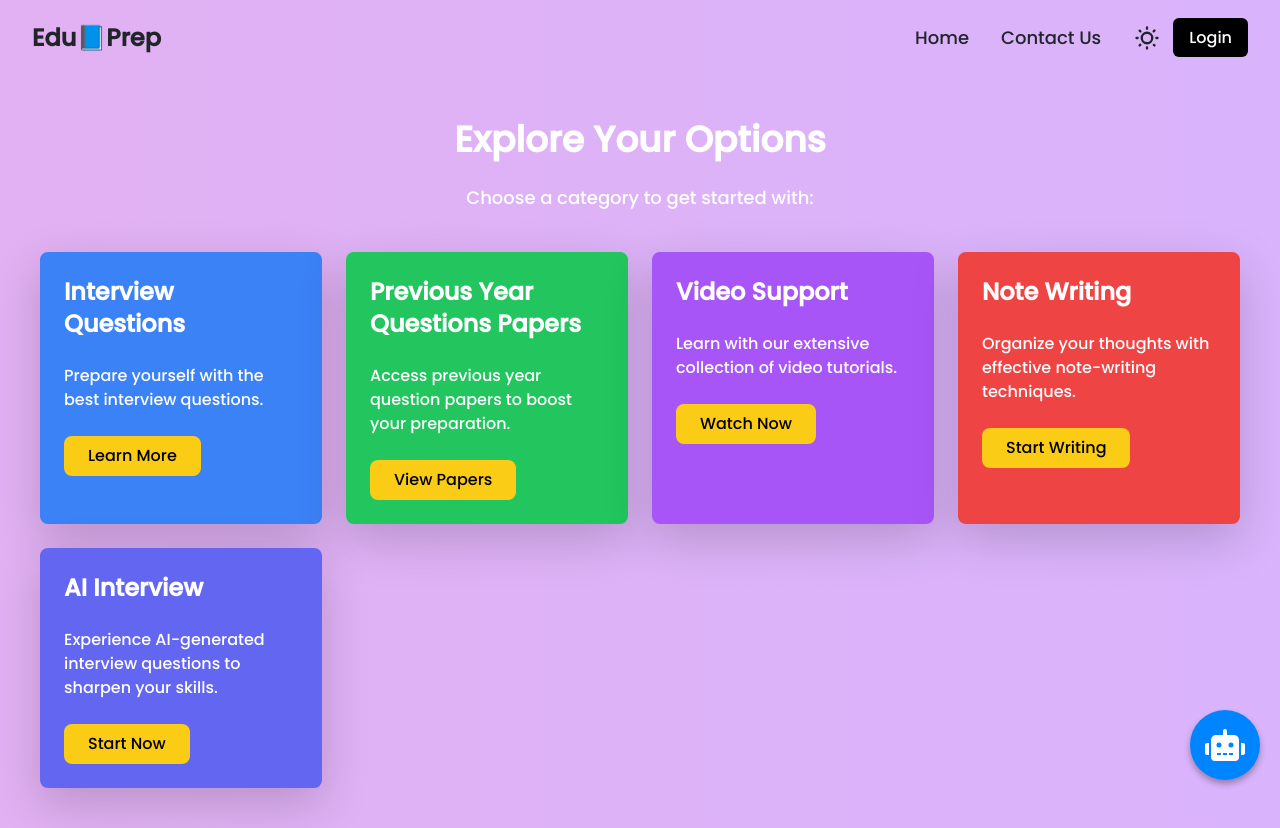
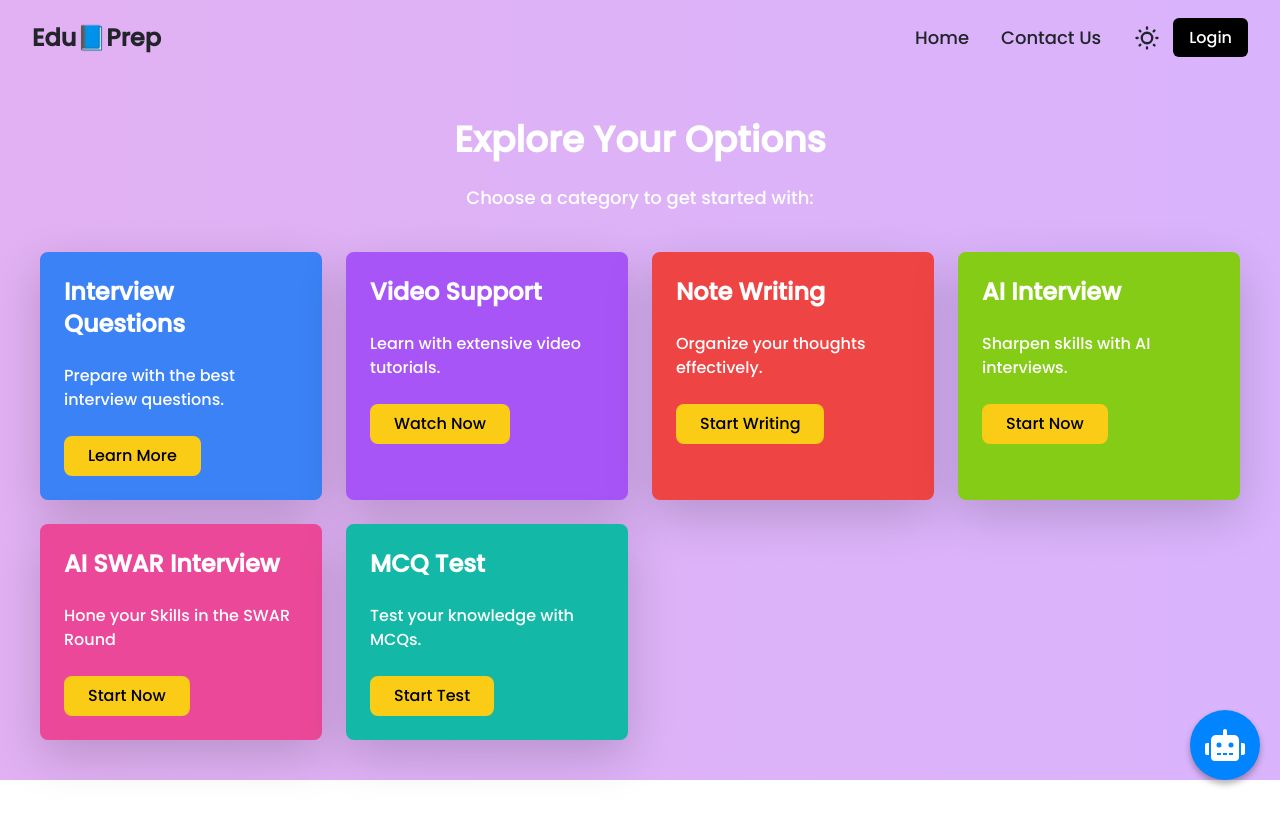
Before and after one commit to devkinandan386/bookStoreApp, a React (Vite) app in the folder Frontend/: page /Other in a window 1280 px wide. After the commit the page ends 800 px from the top, so only its background shows below. Built offline with nearby package versions, Linux system fonts and the light colour scheme.

Commit message:
Update Other.jsx

```diff
--- a/Frontend/src/components/Other.jsx
+++ b/Frontend/src/components/Other.jsx
@@ -1,218 +1,178 @@
-import React, { useState, useEffect } from 'react';
-import { useNavigate } from 'react-router-dom';
+import React, { useState, useEffect } from "react";
+import { useNavigate } from "react-router-dom";
 import Navbar from "../components/Navbar"; // Adjust the path based on Navbar location
-import '../index.css'; // Importing the CSS file
+import "../index.css"; // Importing the CSS file
 
 function Other() {
-  const navigate = useNavigate();  // Initialize useNavigate hook
-  const [isModalOpen, setIsModalOpen] = useState(false);  // Modal state for interview details
-  const [isWebcamEnabled, setIsWebcamEnabled] = useState(false);  // State for webcam checkbox
-  const [webcamStream, setWebcamStream] = useState(null);  // State for webcam stream
-  const [isAlertOpen, setIsAlertOpen] = useState(false); // State for custom alert visibility
+  const navigate = useNavigate();
+  const [isModalOpen, setIsModalOpen] = useState(false);
+  const [isWebcamEnabled, setIsWebcamEnabled] = useState(false);
+  const [webcamStream, setWebcamStream] = useState(null);
+  const [isAlertOpen, setIsAlertOpen] = useState(false);
 
-  // Action functions for button clicks
-  const handleLearnMoreClick = () => {
-    navigate('/interview-questions');  // Navigate to the InterviewQuestions page
-  };
+  const handleLearnMoreClick = () => navigate("/interview-questions");
+  const handleLetStartInterviewClick = () => navigate("/Other/AddNewInterview");
 
-  const handleViewPapersClick = () => {
-    navigate('/previous-year-papers');  // Navigate to Previous Year Papers
-  };
-
-  const handleWatchNowClick = () => {
-    navigate('/video-support');  // Navigate to Video Support
-  };
-
-  const handleStartWritingClick = () => {
-    navigate('/note-writing');  // Navigate to Note Writing
-  };
-
-  const handleStartInterviewClick = () => {
-    setIsModalOpen(true);  // Open modal to input interview details
-  };
+  const handleWatchNowClick = () => navigate("/video-support");
+  const handleStartWritingClick = () => navigate("/note-writing");
+  const handleStartInterviewClick = () => setIsModalOpen(true);
+  const handleStartMCQTestClick = () => navigate("/mcq-test");
+  const handleSwarRoundClick = () => navigate("/swarround");
 
   const handleStartMockInterview = () => {
-    const jobRole = document.getElementById("job-role").value; // Get the job role input value
-    const isJobRoleValid = jobRole.trim() !== ""; // Check if job role is not empty
-
-    // Check if the webcam is enabled
-    const isWebcamValid = isWebcamEnabled && webcamStream !== null;
-
-    // Only proceed if the job role is valid and the webcam is enabled
-    if (isJobRoleValid && isWebcamValid) {
+    const jobRole = document.getElementById("job-role").value.trim();
+    if (jobRole && isWebcamEnabled && webcamStream) {
       setIsModalOpen(false);
-      navigate('/ai-interview'); // Navigate to Mock Interview page
+      navigate("/ai-interview");
     } else {
-      setIsAlertOpen(true); // Show custom alert if validation fails
+      setIsAlertOpen(true);
     }
   };
 
-  // Webcam access logic
   const handleWebcamToggle = async () => {
     if (isWebcamEnabled) {
-      // Stop the webcam stream if already enabled
       if (webcamStream) {
-        const tracks = webcamStream.getTracks();
-        tracks.forEach(track => track.stop());
+        webcamStream.getTracks().forEach((track) => track.stop());
       }
-      setWebcamStream(null);  // Clear the webcam stream
+      setWebcamStream(null);
     } else {
       try {
-        const stream = await navigator.mediaDevices.getUserMedia({
-          video: true,
-          audio: true,
-        });
-        setWebcamStream(stream);  // Set the webcam stream to state
+        const stream = await navigator.mediaDevices.getUserMedia({ video: true, audio: true });
+        setWebcamStream(stream);
       } catch (err) {
-        console.error("Error accessing webcam and microphone: ", err);
+        console.error("Error accessing webcam: ", err);
       }
     }
-    setIsWebcamEnabled(!isWebcamEnabled);  // Toggle the webcam state
+    setIsWebcamEnabled(!isWebcamEnabled);
   };
 
-  // Cleanup webcam stream when component unmounts
   useEffect(() => {
     return () => {
       if (webcamStream) {
-        const tracks = webcamStream.getTracks();
-        tracks.forEach(track => track.stop());
+        webcamStream.getTracks().forEach((track) => track.stop());
       }
     };
   }, [webcamStream]);
 
   return (
     <div className="min-h-screen">
-      {/* Include Navbar */}
       <Navbar />
-
-      {/* Main Content */}
       <div className="flex flex-col items-center justify-center bg-gradient-to-r from-pink-300 to-purple-300 text-white py-10 bg-animate">
-
-        {/* Heading with hover animation */}
-        <h1 className="text-4xl font-bold mb-6 mt-20 transform transition duration-500 hover:text-yellow-300 hover:scale-110">
+        <h1 className="text-4xl font-bold mb-6 mt-20 hover:text-yellow-300 hover:scale-110 transition duration-500">
           Explore Your Options
         </h1>
         <p className="text-lg mb-10">Choose a category to get started with:</p>
 
-        {/* Cards Section */}
         <div className="grid grid-cols-1 sm:grid-cols-2 md:grid-cols-4 gap-6 w-full px-10">
-          {/* Card 1: Interview Questions */}
-          <div className="bg-blue-500 hover:bg-blue-600 text-white p-6 rounded-lg shadow-lg transform transition duration-300 hover:scale-105 hover:translate-y-2">
+          {/* Cards Section */}
+          {/* Interview Questions */}
+          <div className="bg-blue-500 hover:bg-blue-600 text-white p-6 rounded-lg shadow-lg transform transition hover:scale-105">
             <h2 className="text-2xl font-bold mb-4">Interview Questions</h2>
-            <p>Prepare yourself with the best interview questions.</p>
+            <p>Prepare with the best interview questions.</p>
             <button
               className="mt-4 bg-yellow-400 hover:bg-yellow-500 text-black py-2 px-4 rounded-lg"
-              onClick={handleLearnMoreClick} // On click event for this button
+              onClick={handleLearnMoreClick}
             >
               Learn More
             </button>
           </div>
-
-          {/* Card 2: Previous Year Papers */}
-          <div className="bg-green-500 hover:bg-green-600 text-white p-6 rounded-lg shadow-lg transform transition duration-300 hover:scale-105 hover:translate-y-2">
-            <h2 className="text-2xl font-bold mb-4">Previous Year Questions Papers</h2>
-            <p>Access previous year question papers to boost your preparation.</p>
+          {/* Video Support */}
+          <div className="bg-purple-500 hover:bg-purple-600 text-white p-6 rounded-lg shadow-lg transform transition hover:scale-105">
+            <h2 className="text-2xl font-bold mb-4">Video Support</h2>
+            <p>Learn with extensive video tutorials.</p>
             <button
               className="mt-4 bg-yellow-400 hover:bg-yellow-500 text-black py-2 px-4 rounded-lg"
-              onClick={handleViewPapersClick} // On click event for this button
-            >
-              View Papers
-            </button>
-          </div>
-
-          {/* Card 3: Video Support */}
-          <div className="bg-purple-500 hover:bg-purple-600 text-white p-6 rounded-lg shadow-lg transform transition duration-300 hover:scale-105 hover:translate-y-2">
-            <h2 className="text-2xl font-bold mb-4">Video Support</h2>
-            <p>Learn with our extensive collection of video tutorials.</p>
-            <button
-              className="mt-4 bg-yellow-400 hover:bg-yellow-500 text-black py-2 px-4 rounded-lg"
-              onClick={handleWatchNowClick} // On click event for this button
+              onClick={handleWatchNowClick}
             >
               Watch Now
             </button>
           </div>
-
-          {/* Card 4: Note Writing */}
-          <div className="bg-red-500 hover:bg-red-600 text-white p-6 rounded-lg shadow-lg transform transition duration-300 hover:scale-105 hover:translate-y-2">
+          {/* Note Writing */}
+          <div className="bg-red-500 hover:bg-red-600 text-white p-6 rounded-lg shadow-lg transform transition hover:scale-105">
             <h2 className="text-2xl font-bold mb-4">Note Writing</h2>
-            <p>Organize your thoughts with effective note-writing techniques.</p>
+            <p>Organize your thoughts effectively.</p>
             <button
               className="mt-4 bg-yellow-400 hover:bg-yellow-500 text-black py-2 px-4 rounded-lg"
-              onClick={handleStartWritingClick} // On click event for this button
+              onClick={handleStartWritingClick}
             >
               Start Writing
             </button>
           </div>
-
-          {/* Card 5: AI Interview */}
-          <div className="bg-indigo-500 hover:bg-indigo-600 text-white p-6 rounded-lg shadow-lg transform transition duration-300 hover:scale-105 hover:translate-y-2">
+          {/* AI Interview mock actual */}
+          <div className="bg-lime-500 hover:bg-lime-600 text-white p-6 rounded-lg shadow-lg transform transition hover:scale-105">
             <h2 className="text-2xl font-bold mb-4">AI Interview</h2>
-            <p>Experience AI-generated interview questions to sharpen your skills.</p>
+            <p>Sharpen skills with AI interviews.</p>
             <button
               className="mt-4 bg-yellow-400 hover:bg-yellow-500 text-black py-2 px-4 rounded-lg"
-              onClick={handleStartInterviewClick}
+              onClick={handleLetStartInterviewClick}
             >
               Start Now
+            </button>
+          </div>
+          {/* AI Interview mock actual */}
+<div className="bg-pink-500 hover:bg-pink-600 text-white p-6 rounded-lg shadow-lg transform transition hover:scale-105">
+  <h2 className="text-2xl font-bold mb-4">AI SWAR Interview</h2>
+  <p>Hone your Skills in the SWAR Round </p>
+  <button
+    className="mt-4 bg-yellow-400 hover:bg-yellow-500 text-black py-2 px-4 rounded-lg"
+    onClick={handleSwarRoundClick}
+  >
+    Start Now
+  </button>
+</div>
+
+
+          {/* MCQ Test */}
+          <div className="bg-teal-500 hover:bg-teal-600 text-white p-6 rounded-lg shadow-lg transform transition hover:scale-105">
+            <h2 className="text-2xl font-bold mb-4">MCQ Test</h2>
+            <p>Test your knowledge with MCQs.</p>
+            <button
+              className="mt-4 bg-yellow-400 hover:bg-yellow-500 text-black py-2 px-4 rounded-lg"
+              onClick={handleStartMCQTestClick}
+            >
+              Start Test
             </button>
           </div>
         </div>
       </div>
 
-      {/* Modal for Entering Job Role Details */}
+      {/* Modal */}
       {isModalOpen && (
         <div className="fixed inset-0 bg-gray-500 bg-opacity-75 flex items-center justify-center z-50">
           <div className="bg-white p-8 rounded-lg shadow-lg w-96">
-            <h2 className="text-2xl font-bold mb-4">Tell us more about your job interviewing</h2>
+            <h2 className="text-2xl font-bold mb-4">Enter Interview Details</h2>
+            <p>Job Role and Position</p>
+            <input type="text" id="job-role" placeholder="Enter job role" className="w-full mb-4 p-2 border rounded-lg" />
             <div className="mb-4">
-              <label htmlFor="job-role" className="block text-lg">Job Role/Position</label>
-              <input type="text" id="job-role" className="w-full p-2 mt-2 border border-gray-300 rounded-lg" placeholder="Enter your job role" />
-            </div>
-            <div className="mb-4">
-              <label htmlFor="enable-webcam" className="block text-lg">Enable Webcam and Microphone</label>
+              <label htmlFor="enable-webcam">Enable Webcam</label>
               <input
                 type="checkbox"
                 id="enable-webcam"
-                className="mt-2"
                 checked={isWebcamEnabled}
-                onChange={handleWebcamToggle} // Toggle webcam access
+                onChange={handleWebcamToggle}
+                className="ml-2"
               />
               {isWebcamEnabled && webcamStream && (
-                <div className="mt-4">
-                  <video
-                    autoPlay
-                    muted
-                    className="w-full h-48 object-cover"
-                    ref={(ref) => ref && (ref.srcObject = webcamStream)}
-                  />
-                </div>
+                <video autoPlay muted ref={(ref) => ref && (ref.srcObject = webcamStream)} className="w-full mt-4" />
               )}
             </div>
-            <button
-              className="bg-blue-500 hover:bg-blue-600 text-white py-2 px-4 rounded-lg w-full"
-              onClick={handleStartMockInterview} // Start mock interview after setting up
-            >
+            <button onClick={handleStartMockInterview} className="bg-blue-500 hover:bg-blue-600 text-white py-2 px-4 rounded-lg w-full">
               Start Interview
             </button>
-            <button
-              className="mt-4 bg-gray-400 text-white py-2 px-4 rounded-lg w-full"
-              onClick={() => setIsModalOpen(false)} // Close the modal
-            >
+            <button onClick={() => setIsModalOpen(false)} className="bg-gray-400 text-white py-2 px-4 rounded-lg w-full mt-4">
               Cancel
             </button>
           </div>
         </div>
       )}
 
-      {/* Custom Alert */}
+      {/* Alert */}
       {isAlertOpen && (
         <div className="fixed inset-0 bg-gray-500 bg-opacity-50 flex items-center justify-center z-50">
           <div className="bg-red-600 text-white p-6 rounded-lg shadow-lg w-96 text-center">
             <h2 className="text-xl font-bold mb-4">Oops!</h2>
-            <p className="mb-4">Please enter your job role and enable the webcam to start the interview.</p>
-            <button
-              className="bg-yellow-400 hover:bg-yellow-500 text-black py-2 px-4 rounded-lg"
-              onClick={() => setIsAlertOpen(false)} // Close the alert
-            >
+            <p>Please enter your job role and enable the webcam.</p>
+            <button onClick={() => setIsAlertOpen(false)} className="bg-yellow-400 hover:bg-yellow-500 text-black py-2 px-4 rounded-lg">
               Got it!
             </button>
           </div>
```
